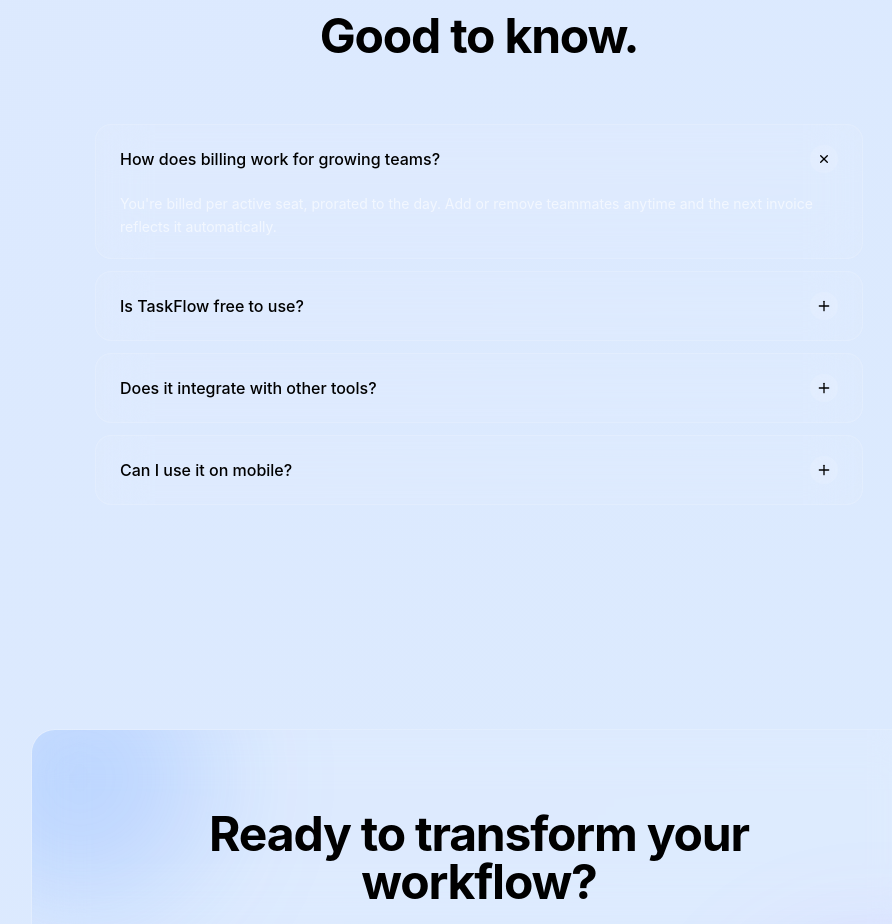
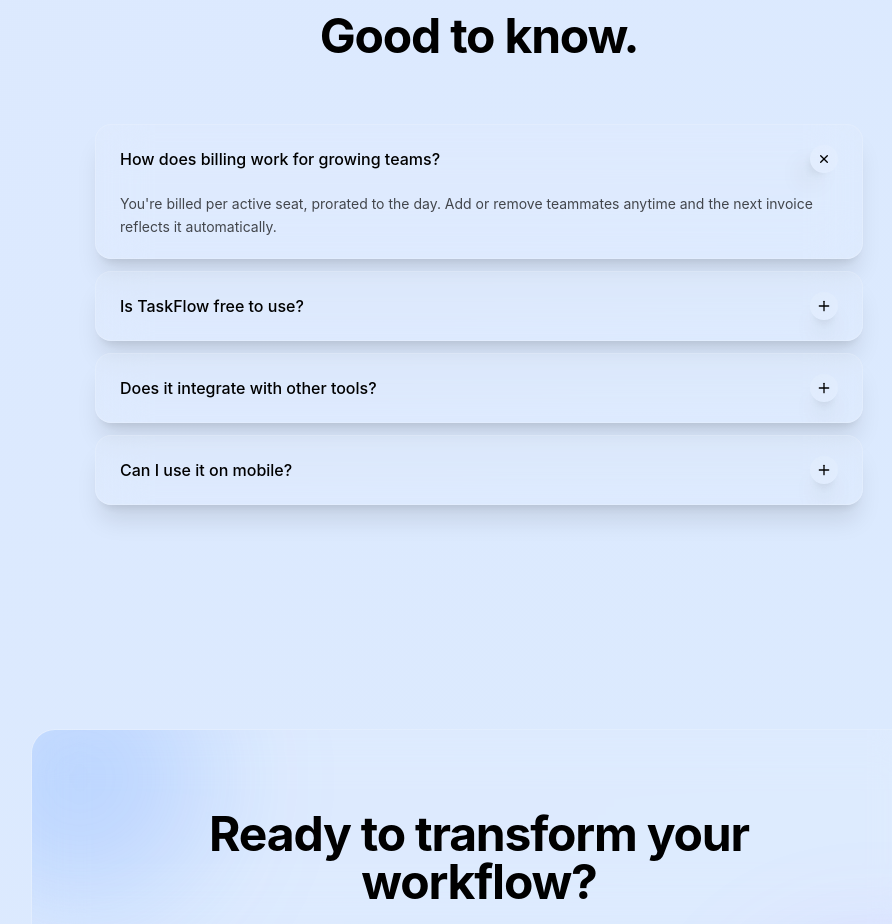
Before and after one commit to subham-oss/Task-Management-Application, a React (Vite) app in the folder client/: page / in a window 1280 px wide. Shown: the part 3526-4450 px from the top of the page, without its empty margins (161-1053 px from the left). Built offline with nearby package versions, Linux system fonts and the light colour scheme.

Commit message:
add shadow into FAQ

```diff
--- a/client/src/components/FAQ.tsx
+++ b/client/src/components/FAQ.tsx
@@ -44,7 +44,7 @@ export default function FAQ() {
                 whileInView={{ opacity: 1, y: 0 }}
                 viewport={{ once: true, margin: "-60px" }}
                 transition={{ duration: 0.4, delay: i * 0.05 }}
-                className="glass rounded-2xl overflow-hidden"
+                className="glass rounded-2xl shadow-xl overflow-hidden"
               >
                 <button
                   onClick={() => setOpen(isOpen ? null : i)}
@@ -54,7 +54,7 @@ export default function FAQ() {
                   <motion.span
                     animate={{ rotate: isOpen ? 45 : 0 }}
                     transition={{ duration: 0.25 }}
-                    className="shrink-0 w-7 h-7 rounded-full bg-white/10 flex items-center justify-center"
+                    className="shrink-0 w-7 h-7 rounded-full shadow-xl bg-white/10 flex items-center justify-center"
                   >
                     <Plus className="w-4 h-4" />
                   </motion.span>
@@ -69,7 +69,7 @@ export default function FAQ() {
                       transition={{ duration: 0.3, ease: "easeInOut" }}
                       className="overflow-hidden"
                     >
-                      <p className="px-6 pb-5 text-sm text-white/60 leading-relaxed">
+                      <p className="px-6 pb-5 text-sm opacity-70 leading-relaxed">
                         {faq.a}
                       </p>
                     </motion.div>
```
